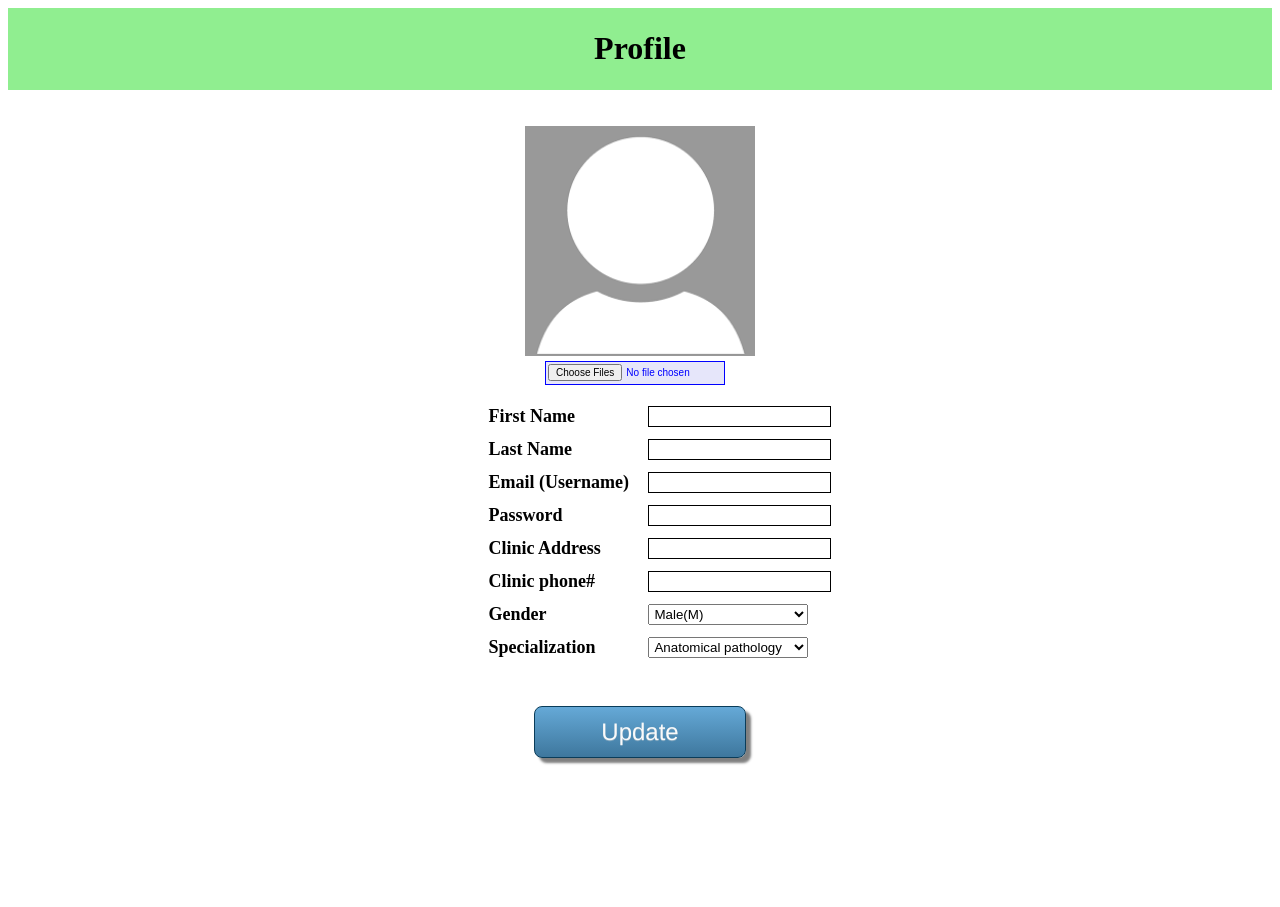
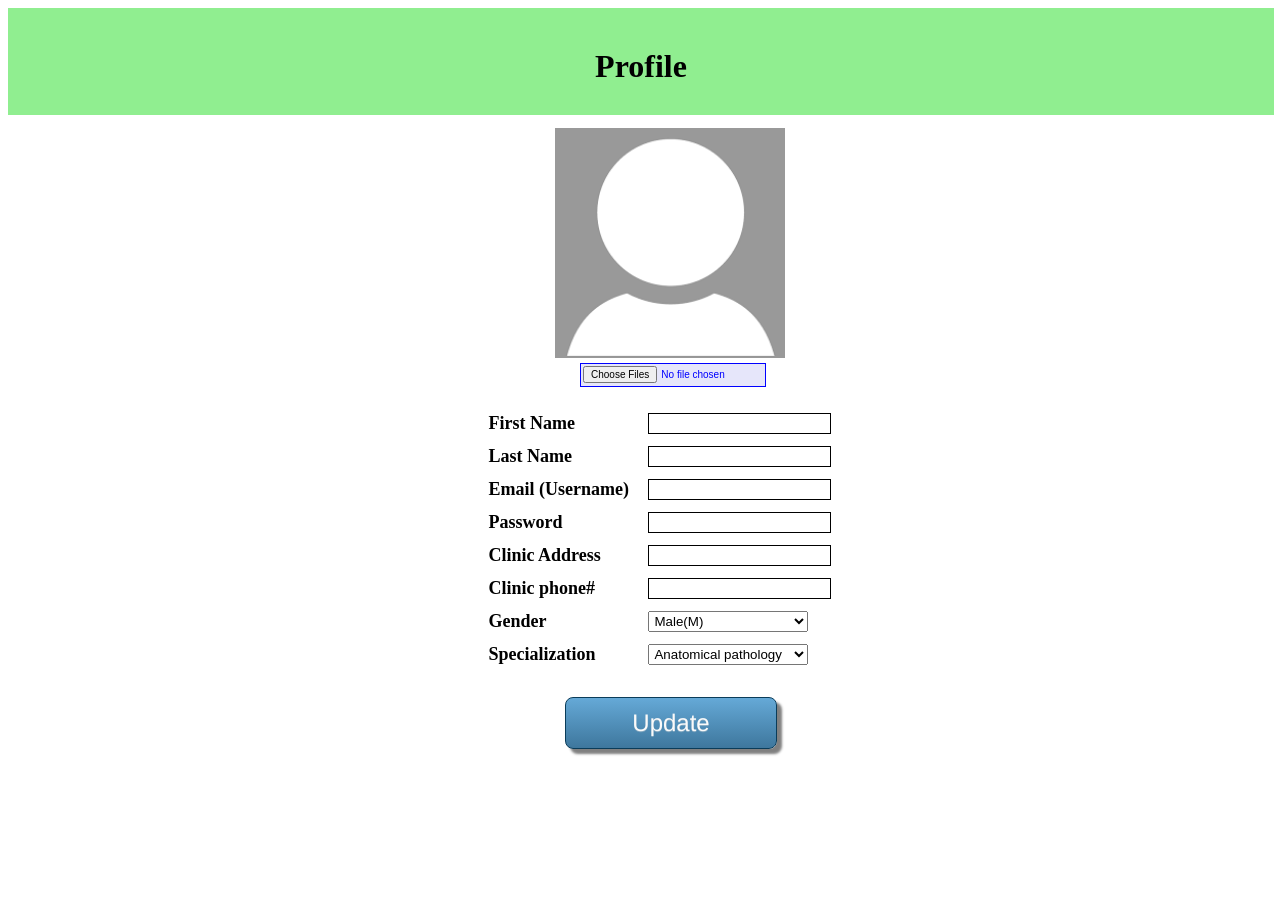
Before and after one commit to KeanConfed/HealthAssist, a PHP site: page /HTML/Profile.html in a window 1280 px wide. Before the commit the page ends 764 px from the top, so only its background shows below. Run offline with PHP 8.4, Linux system fonts and the light colour scheme; some libraries are stand-ins or nearby versions.

Commit message:
Fridays final commit
lots of tweaks

Added some comments

CSS edits

```diff
--- a/CSS/style.css
+++ b/CSS/style.css
@@ -1,21 +1,19 @@
-
-
-.main {
-    background: white;
-	margin: auto;
-	width: 100%;
-	height: 100%;
+.main
+{
+	margin-top:-50px;
 }
 
 #greet {
 	text-align:center;
 	background: lightgreen;
 	padding:1px;
+	width:100%;
+	position:relative;
+	height:105px;
 }
 
 .button-panel
 {
-
     display: table;
     margin: 0 auto;
 	positon: absolute;
@@ -23,10 +21,10 @@
 	bottom:0;
 	left:0;
 	right:0;
+	margin-top:5%;
 }
 
 .button {
-
 	text-align:center;
 	display: block;
 
@@ -56,7 +54,9 @@
 	padding: 11px 30px;
 
   	margin:0 auto;
+	margin-bottom:30%;
     width: 150px;
+
 }
 
 .button:hover {
@@ -64,16 +64,13 @@
    }
 
 
-
 #s_spselect {
 	display: block;
 	margin:0 auto;
 	width:55%;
-
 }
 
 #p_search {
-
 	margin: 0 auto;
 	width:100%;
 	text-align:center;
@@ -94,6 +91,8 @@
 	background-repeat:no-repeat;
 	background-size: 230px 230px;
 	background-position:center;
+	margin-left:33%;
+
 }
 
 
@@ -101,20 +100,28 @@
 #imageUpload{
 	position: relative;
 	width: 180px;
-	height: 24px;
+	height: 18px;
 	z-index: 15;
 	top: 50%;
-	left: 61%;
-	margin: 0 0 0 -150px;
+	left:38%;
+	margin: 0 auto;
 	font-size:10px;
-	text-align:center;
+
 	font-weight:strong;
 	overflow: hidden;
-	float:middle;
+
 	background-color:#E6E6FA;
 	color:blue;
+
+	border:1px strong;
+}
+
+#btnUpdate{
+	margin-left:35%;
+}
+
+.divUpload {
 	margin-top:5px;
-
 }
 
 
@@ -152,6 +159,6 @@ select {
 	width:160px;
 }
 
-/* div {
+/*  div {
 	border:1px solid;
-} */
+}  */
--- a/HTML/Profile.html
+++ b/HTML/Profile.html
@@ -1,13 +1,18 @@
+<!DOCTYPE html>
+
 <HTML>
 <!--
 CP340 - Experiential Learning Project
-Thunder Bay IT
+Thunder Bay IT : (Emmett Parker & Stephen Kean)
 HealthAssist Web-Application
 April 24, 2018
 -->
 
 
+<!--Profile.html page -->
+
 <HEAD>
+	<meta charset="UTF-8">
 	<TITLE> Profile </TITLE>
 
 	<script src="https://ajax.googleapis.com/ajax/libs/jquery/3.2.1/jquery.min.js">	</script>
@@ -15,17 +20,7 @@ April 24, 2018
 	<link rel="stylesheet" type="text/css" href="..\CSS\style.css">
 
 
-<!-- 	<script>
-function upload() {
-	var imgcanvas = document.getElementById("profileImage")
-	var fileinput = document.getElementById("imageUpload");
-	var filename = fileinput.value;
-	alert("Chose " + filename);
-}
-
-
-	</script> -->
-
+	<!--script to upload a file and set as profile picture-->
 	<script>
 		document.getElementById('imageUpload').addEventListener('change', upload, true);
 	function upload(){
@@ -51,7 +46,7 @@ function upload(){
 
 <BODY>
 
-	<div id='greet'>
+	<div id='greet'><br>
 	<H1>Profile</H1>
 	</div>
 	<div class="main">
@@ -59,13 +54,11 @@ function upload(){
 
 
 
-	<br><br>
-
 	<div class='dProfPic' id='profPic'>
 
 	</div>
 
-	<div>
+	<div id='divUpload' class='divUpload'>
 
 		<input id="imageUpload" type="file" multiple="false" accept="image/*" onchange="upload()"
 			   name="profile_photo" placeholder="Photo" required="" capture>
```
Also changed, not shown: HTML/Doctor.html (+7 -4 lines), HTML/Login.html (+13 -13 lines), HTML/Registration.html (+6 -3 lines), HTML/Search.html (+6 -1 lines), HTML/index.html (+13 -8 lines). Lines whose indentation alone changed are shown as unchanged.
